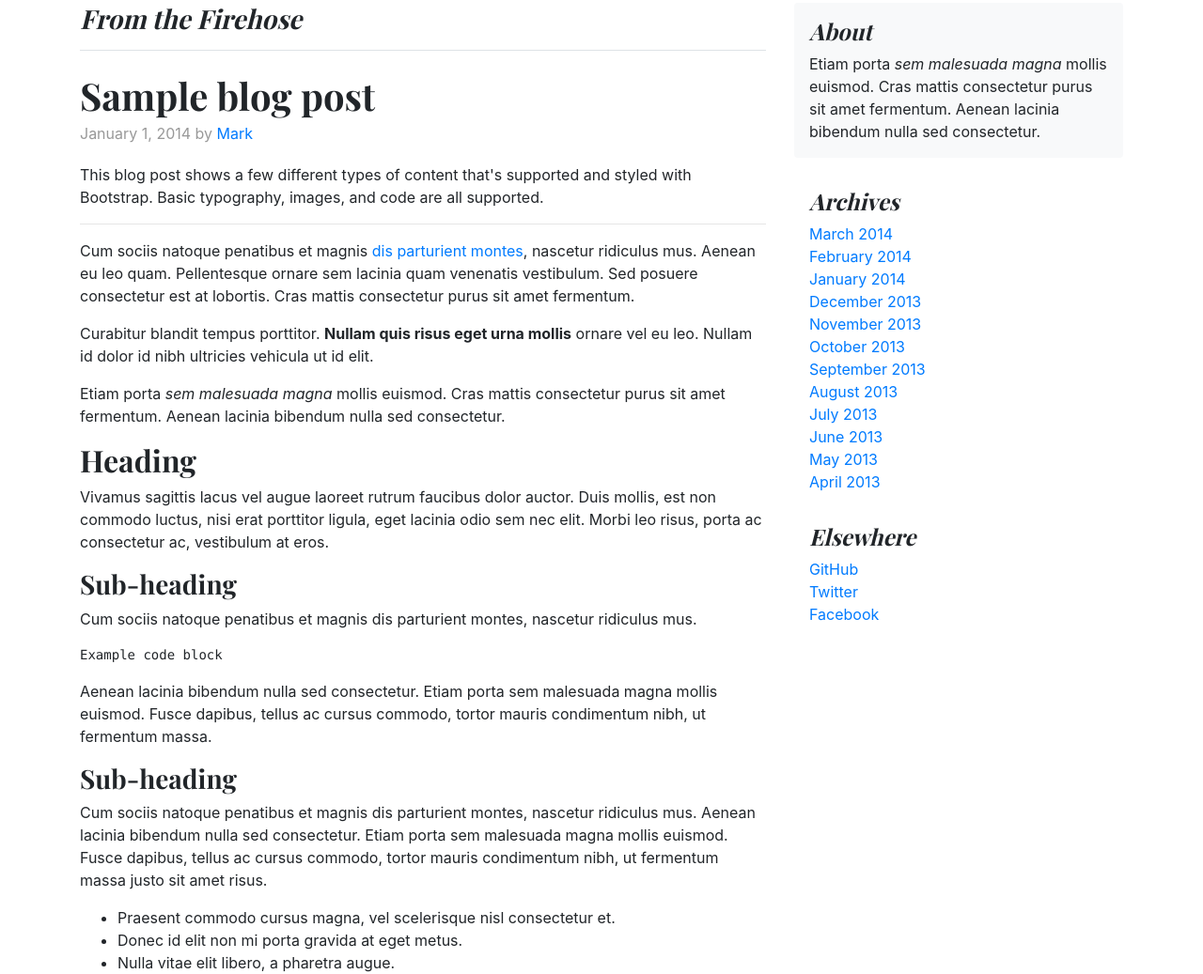
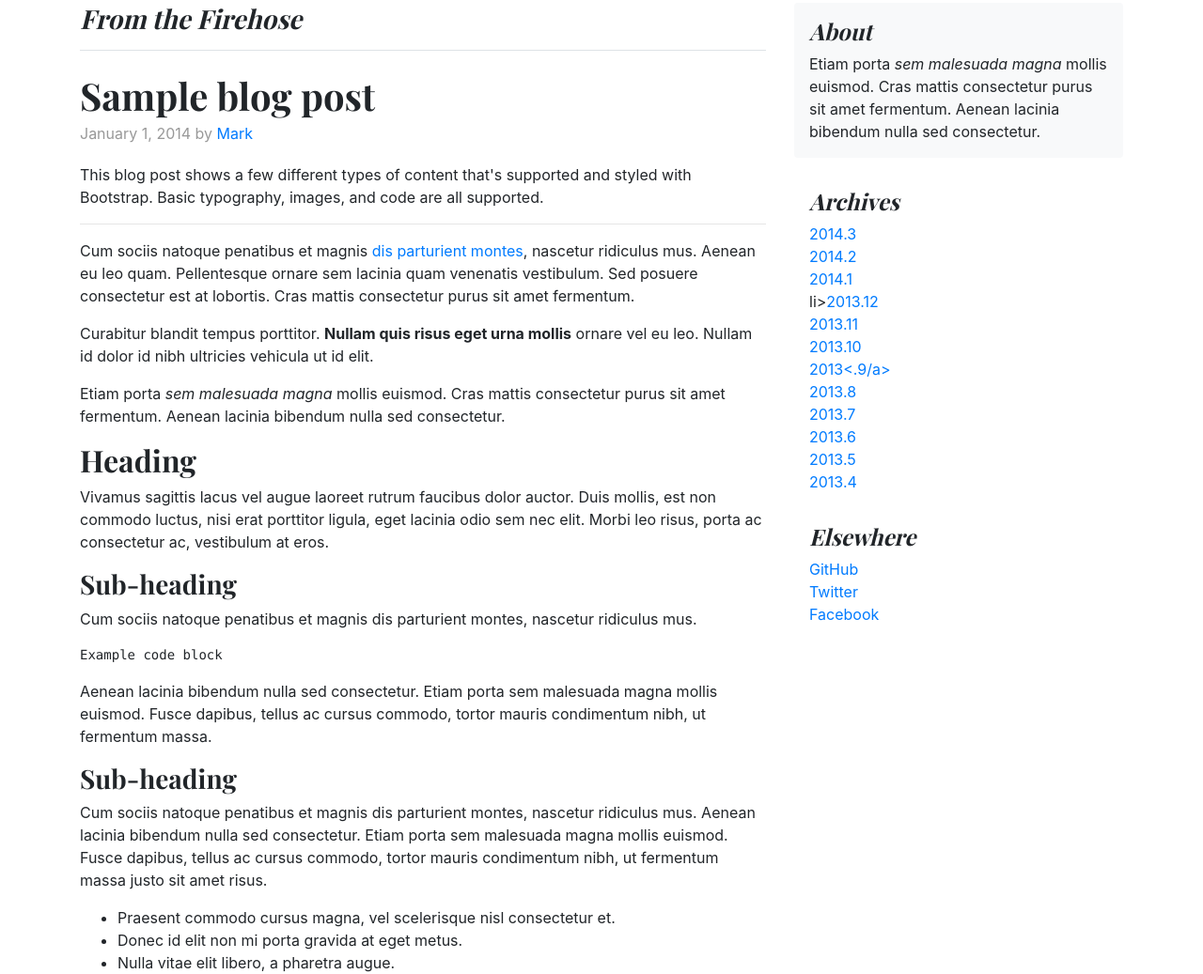
Before and after one commit to unitus-jp/git-workshop, a plain HTML site: page index.html in a window 1280 px wide. Shown: the part 795-1832 px from the top of the page at 94% size. Drawn offline with nearby package versions, Linux system fonts and the light colour scheme.

Commit message:
change date in numeral

```diff
--- a/index.html
+++ b/index.html
@@ -155,22 +155,21 @@
           <h4 class="font-italic">About</h4>
           <p class="mb-0">Etiam porta <em>sem malesuada magna</em> mollis euismod. Cras mattis consectetur purus sit amet fermentum. Aenean lacinia bibendum nulla sed consectetur.</p>
         </div>
-
         <div class="p-3">
           <h4 class="font-italic">Archives</h4>
           <ol class="list-unstyled mb-0">
-            <li><a href="#">March 2014</a></li>
-            <li><a href="#">February 2014</a></li>
-            <li><a href="#">January 2014</a></li>
-            <li><a href="#">December 2013</a></li>
-            <li><a href="#">November 2013</a></li>
-            <li><a href="#">October 2013</a></li>
-            <li><a href="#">September 2013</a></li>
-            <li><a href="#">August 2013</a></li>
-            <li><a href="#">July 2013</a></li>
-            <li><a href="#">June 2013</a></li>
-            <li><a href="#">May 2013</a></li>
-            <li><a href="#">April 2013</a></li>
+            <li><a href="#">2014.3</a></li>
+            <li><a href="#">2014.2</a></li>
+            <li><a href="#">2014.1</a></li>
+            li><a href="#">2013.12</a></li>
+            <li><a href="#">2013.11</a></li>
+            <li><a href="#">2013.10</a></li>
+            <li><a href="#">2013<.9/a></li>
+            <li><a href="#">2013.8</a></li>
+            <li><a href="#">2013.7</a></li>
+            <li><a href="#">2013.6</a></li>
+            <li><a href="#">2013.5</a></li>
+            <li><a href="#">2013.4</a></li>
           </ol>
         </div>
 
```
